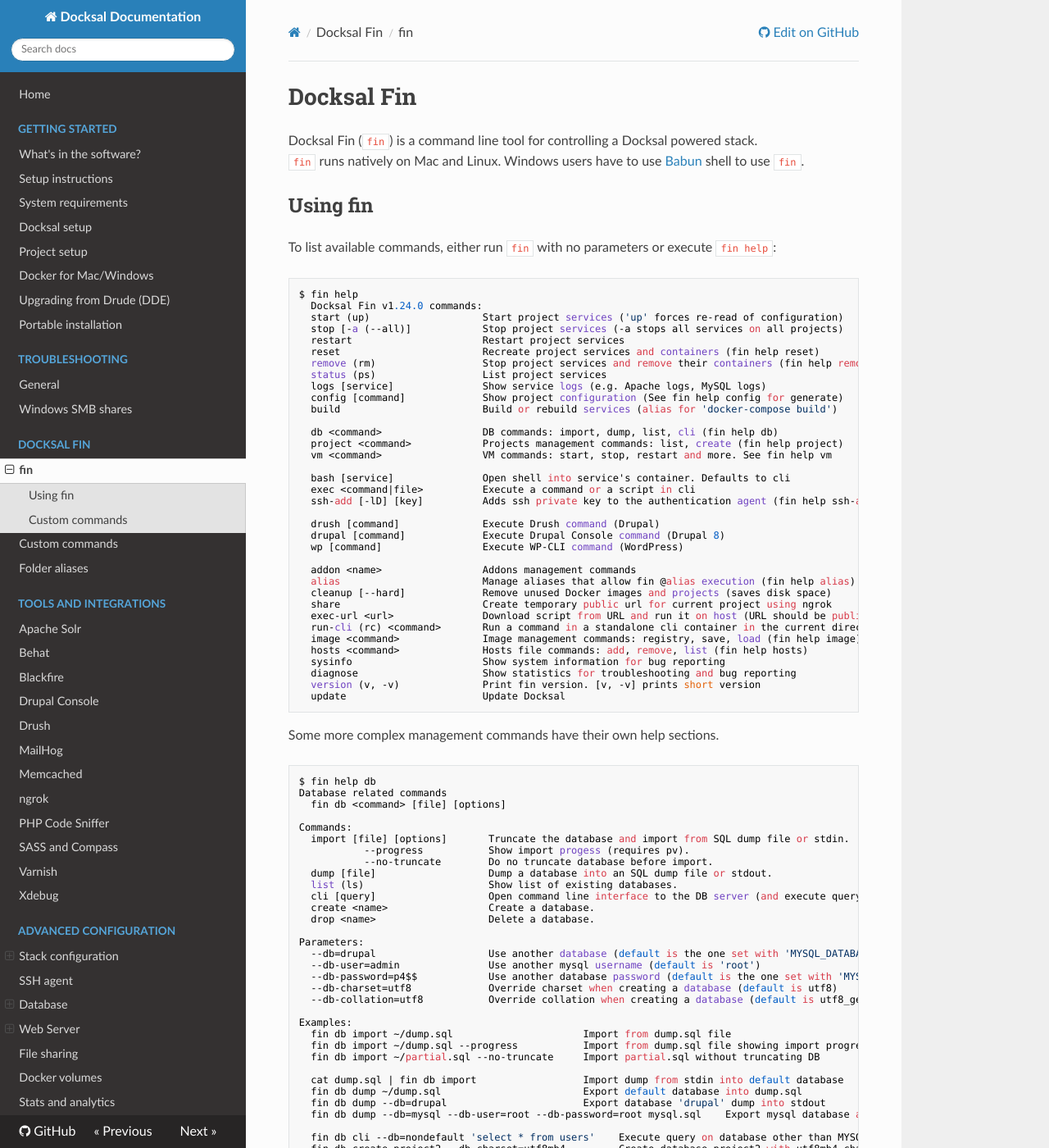
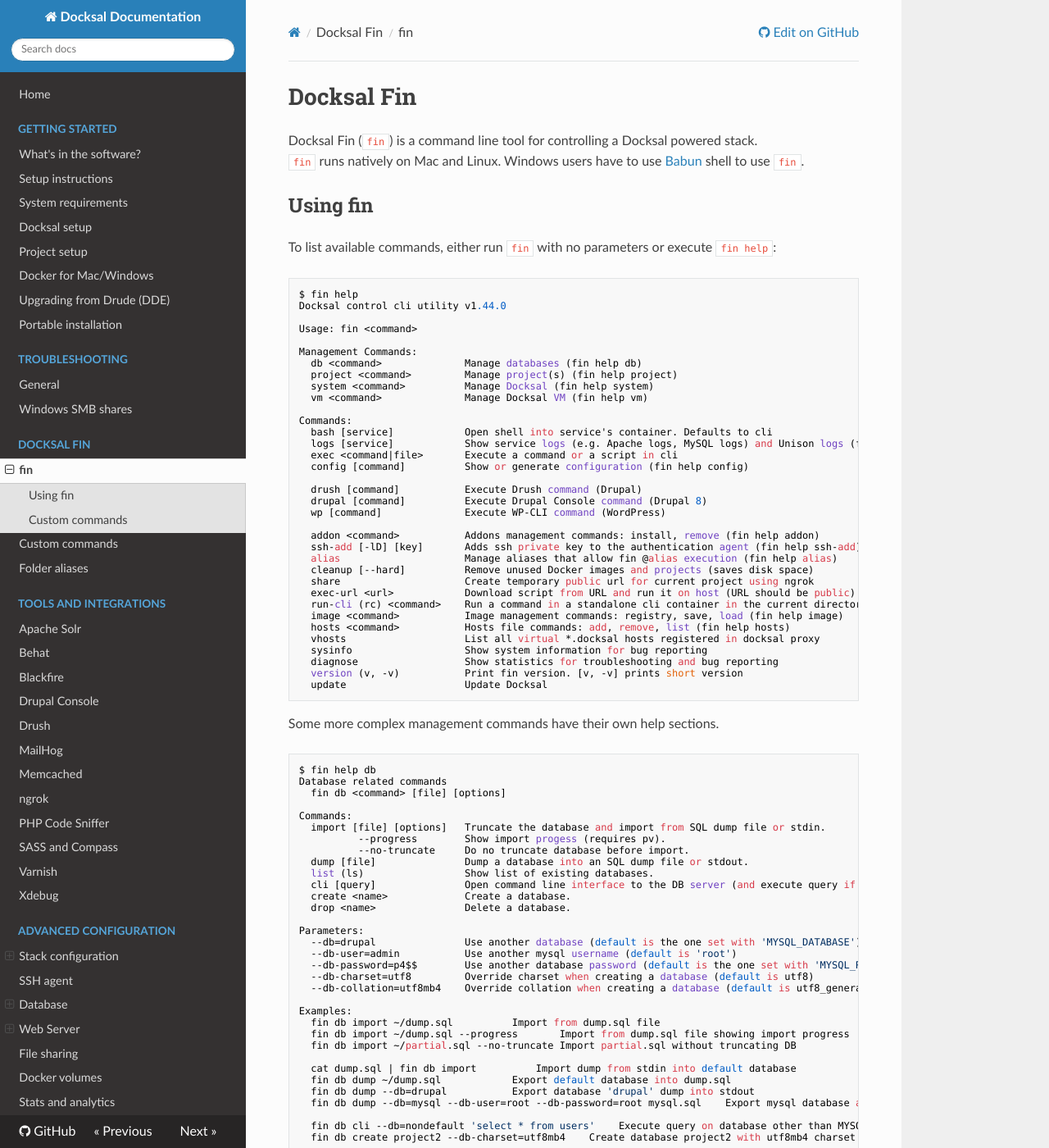
Before and after one commit to docksal/docksal, an MkDocs documentation site: the page built from docs/fin/fin.md, in a window 1280 px wide and 1400 px high. Shown: the whole window at 82% size. Built offline with MkDocs 1.6.1, drawn with Linux system fonts in a browser that asks for light colours; nearby versions of some CDN libraries; old or Windows-style settings are respelled for this version of MkDocs; some of the changed text lies outside the part shown.

Commit message:
Updated fin.md docs

```diff
--- a/docs/fin/fin.md
+++ b/docs/fin/fin.md
@@ -8,41 +8,40 @@ Docksal Fin (`fin`) is a command line tool for controlling a Docksal powered sta
 To list available commands, either run `fin` with no parameters or execute `fin help`:
 
     $ fin help
-      Docksal Fin v1.24.0 commands:
-      start (up)                   Start project services ('up' forces re-read of configuration)
-      stop [-a (--all)]            Stop project services (-a stops all services on all projects)
-      restart                      Restart project services
-      reset                        Recreate project services and containers (fin help reset)
-      remove (rm)                  Stop project services and remove their containers (fin help remove)
-      status (ps)                  List project services
-      logs [service]               Show service logs (e.g. Apache logs, MySQL logs)
-      config [command]             Show project configuration (See fin help config for generate)
-      build                        Build or rebuild services (alias for 'docker-compose build')
+    Docksal control cli utility v1.44.0
 
-      db <command>                 DB commands: import, dump, list, cli (fin help db)
-      project <command>            Projects management commands: list, create (fin help project)
-      vm <command>                 VM commands: start, stop, restart and more. See fin help vm
+    Usage: fin <command>
 
-      bash [service]               Open shell into service's container. Defaults to cli
-      exec <command|file>          Execute a command or a script in cli
-      ssh-add [-lD] [key]          Adds ssh private key to the authentication agent (fin help ssh-add)
+    Management Commands:
+      db <command>             	Manage databases (fin help db)
+      project <command>        	Manage project(s) (fin help project)
+      system <command>         	Manage Docksal (fin help system)
+      vm <command>             	Manage Docksal VM (fin help vm)
 
-      drush [command]              Execute Drush command (Drupal)
-      drupal [command]             Execute Drupal Console command (Drupal 8)
-      wp [command]                 Execute WP-CLI command (WordPress)
+    Commands:
+      bash [service]           	Open shell into service's container. Defaults to cli
+      logs [service]           	Show service logs (e.g. Apache logs, MySQL logs) and Unison logs (fin help logs)
+      exec <command|file>      	Execute a command or a script in cli
+      config [command]         	Show or generate configuration (fin help config)
 
-      addon <name>                 Addons management commands
-      alias                        Manage aliases that allow fin @alias execution (fin help alias)
-      cleanup [--hard]             Remove unused Docker images and projects (saves disk space)
-      share                        Create temporary public url for current project using ngrok
-      exec-url <url>               Download script from URL and run it on host (URL should be public)
-      run-cli (rc) <command>       Run a command in a standalone cli container in the current directory
-      image <command>              Image management commands: registry, save, load (fin help image)
-      hosts <command>              Hosts file commands: add, remove, list (fin help hosts)
-      sysinfo                      Show system information for bug reporting
-      diagnose                     Show statistics for troubleshooting and bug reporting
-      version (v, -v)              Print fin version. [v, -v] prints short version
-      update                       Update Docksal
+      drush [command]          	Execute Drush command (Drupal)
+      drupal [command]         	Execute Drupal Console command (Drupal 8)
+      wp [command]             	Execute WP-CLI command (WordPress)
+
+      addon <command>          	Addons management commands: install, remove (fin help addon)
+      ssh-add [-lD] [key]      	Adds ssh private key to the authentication agent (fin help ssh-add)
+      alias                    	Manage aliases that allow fin @alias execution (fin help alias)
+      cleanup [--hard]         	Remove unused Docker images and projects (saves disk space)
+      share                    	Create temporary public url for current project using ngrok
+      exec-url <url>           	Download script from URL and run it on host (URL should be public)
+      run-cli (rc) <command>   	Run a command in a standalone cli container in the current directory
+      image <command>          	Image management commands: registry, save, load (fin help image)
+      hosts <command>          	Hosts file commands: add, remove, list (fin help hosts)
+      vhosts                   	List all virtual *.docksal hosts registered in docksal proxy
+      sysinfo                  	Show system information for bug reporting
+      diagnose                 	Show statistics for troubleshooting and bug reporting
+      version (v, -v)          	Print fin version. [v, -v] prints short version
+      update                   	Update Docksal
 
 Some more complex management commands have their own help sections.
 
@@ -53,49 +52,76 @@ Some more complex management commands have their own help sections.
       fin db <command> [file] [options]
 
     Commands:
-      import [file] [options]       Truncate the database and import from SQL dump file or stdin.
-               --progress           Show import progess (requires pv).
-               --no-truncate        Do no truncate database before import.
-      dump [file]                   Dump a database into an SQL dump file or stdout.
-      list (ls)                     Show list of existing databases.
-      cli [query]                   Open command line interface to the DB server (and execute query if provided).
-      create <name>                 Create a database.
-      drop <name>                   Delete a database.
+      import [file] [options]  	Truncate the database and import from SQL dump file or stdin.
+              --progress      	Show import progess (requires pv).
+              --no-truncate   	Do no truncate database before import.
+      dump [file]              	Dump a database into an SQL dump file or stdout.
+      list (ls)                	Show list of existing databases.
+      cli [query]              	Open command line interface to the DB server (and execute query if provided).
+      create <name>            	Create a database.
+      drop <name>              	Delete a database.
 
     Parameters:
-      --db=drupal                   Use another database (default is the one set with 'MYSQL_DATABASE')
-      --db-user=admin               Use another mysql username (default is 'root')
-      --db-password=p4$$            Use another database password (default is the one set with 'MYSQL_ROOT_PASSWORD', see fin config)
-      --db-charset=utf8             Override charset when creating a database (default is utf8)
-      --db-collation=utf8           Override collation when creating a database (default is utf8_general_ci)
+      --db=drupal              	Use another database (default is the one set with 'MYSQL_DATABASE')
+      --db-user=admin          	Use another mysql username (default is 'root')
+      --db-password=p4$$       	Use another database password (default is the one set with 'MYSQL_ROOT_PASSWORD', see fin config)
+      --db-charset=utf8        	Override charset when creating a database (default is utf8)
+      --db-collation=utf8mb4   	Override collation when creating a database (default is utf8_general_ci)
 
     Examples:
-      fin db import ~/dump.sql                      Import from dump.sql file
-      fin db import ~/dump.sql --progress           Import from dump.sql file showing import progress
-      fin db import ~/partial.sql --no-truncate     Import partial.sql without truncating DB
+      fin db import ~/dump.sql 			Import from dump.sql file
+      fin db import ~/dump.sql --progress		Import from dump.sql file showing import progress
+      fin db import ~/partial.sql --no-truncate	Import partial.sql without truncating DB
 
-      cat dump.sql | fin db import                  Import dump from stdin into default database
-      fin db dump ~/dump.sql                        Export default database into dump.sql
-      fin db dump --db=drupal                       Export database 'drupal' dump into stdout
+      cat dump.sql | fin db import			Import dump from stdin into default database
+      fin db dump ~/dump.sql   			Export default database into dump.sql
+      fin db dump --db=drupal  			Export database 'drupal' dump into stdout
       fin db dump --db=mysql --db-user=root --db-password=root mysql.sql    Export mysql database as root into mysql.sql
 
       fin db cli --db=nondefault 'select * from users'    Execute query on database other than MYSQL_DATABASE
-      fin db create project2 --db-charset=utf8mb4         Create database project2 with utf8mb4 charset
+      fin db create project2 --db-charset=utf8mb4    Create database project2 with utf8mb4 charset
 
 <a name="fin-help-project"></a>
 
     $ fin help project
     Project management
-      fin project <command>
+      fin project <command> [params]
 
     Commands:
-      list (pl) [-a (--all)]       List running Docksal projects (-a to show stopped as well)
-      create                       Create and install new Drupal, Wordpress or Magento project.
+      start                    	Start project services (alias: fin start)
+      up                       	Forces re-read of configuration and start project services (alias: fin up)
+      stop [-a (--all)]        	Stop project services (-a stops all services on all projects) (alias: fin stop)
+      status                   	List project services (alias: fin ps)
+      restart                  	Restart project services (alias: fin restart)
+      reset                    	Recreate project services and containers (fin help reset) (alias: fin reset)
+      remove or rm             	Stop project services and remove their containers (fin help remove)
+      config                   	Show project configuration
+      build                    	Build or rebuild services (alias for 'docker-compose build')
+      list [-a (--all)]        	List running Docksal projects (-a to show stopped as well) (alias: fin pl)
+      create                   	Project wizard to create new Drupal, Wordpress, Magento or empty static project.
 
     Examples:
-      fin pl -a                    List all known Docksal projects, including stopped ones
-      fin project create           Start project wizard
+      fin pl -a                	List all known Docksal projects, including stopped ones
+      fin project reset db     	Reset only DB service to start with DB from scratch
+      fin project create       	Start a new project wizard
 
+<a name="fin-help-system"></a>
+
+    $ fin help system
+    Manage Docksal
+      fin system <command> [params]
+
+    Commands:
+      reset                    	Reset Docksal
+      start                    	Start Docksal
+      stop                     	Stop Docksal
+      status                   	Check Docksal status
+
+    Examples:
+      fin system reset         	Reset all Docksal system services and settings
+      fin system reset dns     	Reset Docksal DNS service
+      fin system reset vhost-proxy	Reset Docksal HTTP/HTTPS reverse proxy service (resolves *.docksal domain names into container IPs)
+      fin system reset ssh-agent	Reset Docksal ssh-agent service
 
 <a name="fin-help-vm"></a>
 
@@ -104,22 +130,24 @@ Some more complex management commands have their own help sections.
       fin vm <command>
 
     Commands:
-      start                        Start the machine (create if needed)
-      stop                         Stop the machine
-      kill                         Forcibely stop the machine
-      restart                      Restart the machine
-      status                       Get the status
-      ssh [command]                Log into ssh or run a command via ssh
-      remove                       Remove Docksal machine and cleanup after it
-      ip                           Show the machine IP address
-      ls                           List all docker machines
-      env                          Display the commands to set up the shell for direct use of Docker client
-      mount                        Try remounting host filesystem (NFS on macOS, SMB on Windows)
+      start                    	Start the machine (create if needed)
+      stop                     	Stop the machine
+      kill                     	Forcibely stop the machine
+      restart                  	Restart the machine
+      status                   	Get the status
+      ssh [command]            	Log into ssh or run a command via ssh
+      remove                   	Remove Docksal machine and cleanup after it
+      ip                       	Show the machine IP address
+      ls                       	List all docker machines
+      env                      	Display the commands to set up the shell for direct use of Docker client
+      mount                    	Try remounting host filesystem (NFS on macOS, SMB on Windows)
 
-      ram                          Show memory size
-      ram [megabytes]              Set memory size. Default is 1024 (requires vm restart)
-      hdd                          Show disk size and usage
-      stats                        Show CPU and network usage
+      ram                      	Show memory size
+      ram [megabytes]          	Set memory size. Default is 1024 (requires vm restart)
+      hdd                      	Show disk size and usage
+      stats                    	Show CPU and network usage
+
+      regenerate-certs         	Regenerate TLS certificates and restart the VM
 
 <a name="fin-help-image"></a>
 
@@ -128,18 +156,18 @@ Some more complex management commands have their own help sections.
       fin image <command>
 
     Commands:
-      registry                     Show all Docksal images on Docker Hub
-      registry [image name]        Show all tags for a certain image
+      registry                 	Show all Docksal images on Docker Hub
+      registry [image name]    	Show all tags for a certain image
 
-      save [--system|--project|--all]    Save docker images into a tar archive.
-      load <file>                  Load docker images from a tar archive.
+      save [--system|--project|--all]	Save docker images into a tar archive.
+      load <file>              	Load docker images from a tar archive.
 
     Examples:
-      fin image registry           Show all available Docksal images on Docker Hub
-      fin image registry docksal/db    Show all tags for docksal/db image
-      fin image save --system      Save Docksal system images.
-      fin image save --project     Save current project's images.
-      fin image save --all         Save all images available on the host.
+      fin image registry       	Show all available Docksal images on Docker Hub
+      fin image registry docksal/db	Show all tags for docksal/db image
+      fin image save --system  	Save Docksal system images.
+      fin image save --project 	Save current project's images.
+      fin image save --all     	Save all images available on the host.
 
 <a name="fin-help-hosts"></a>
 
@@ -152,18 +180,18 @@ Some more complex management commands have their own help sections.
       Uses 192.168.64.100 for IP when DOCKER_NATIVE is set.
 
     Commands:
-      add [hostname]               Add hostname to hosts file. If no provided uses VIRTUAL_HOST
-      remove [hostname]            Remove all lines containing hostname from hosts file. Uses VIRTUAL_HOST if none provided
-      list                         Output hosts file
-      <no command>                 Output hosts file
-      help                         Show this help
+      add [hostname]           	Add hostname to hosts file. If no provided uses VIRTUAL_HOST
+      remove [hostname]        	Remove all lines containing hostname from hosts file. Uses VIRTUAL_HOST if none provided
+      list                     	Output hosts file
+      <no command>             	Output hosts file
+      help                     	Show this help
 
     Examples:
-      fin hosts add                Append current project's VIRTUAL_HOST to hosts file
-      fin hosts add demo.docksal    Append a line '192.168.64.100 demo.docksal' to hosts file
-      fin hosts remove             Remove current project's VIRTUAL_HOST from hosts file
-      fin hosts remove demo.docksal    Remove *all* lines containing demo.docksal from hosts file
-      fin hosts                    Output hosts file
+      fin hosts add            	Append current project's VIRTUAL_HOST to hosts file
+      fin hosts add demo.docksal	Append a line '192.168.64.100 demo.docksal' to hosts file
+      fin hosts remove         	Remove current project's VIRTUAL_HOST from hosts file
+      fin hosts remove demo.docksal	Remove *all* lines containing demo.docksal from hosts file
+      fin hosts                	Output hosts file
 
 ## Custom commands
 
```
